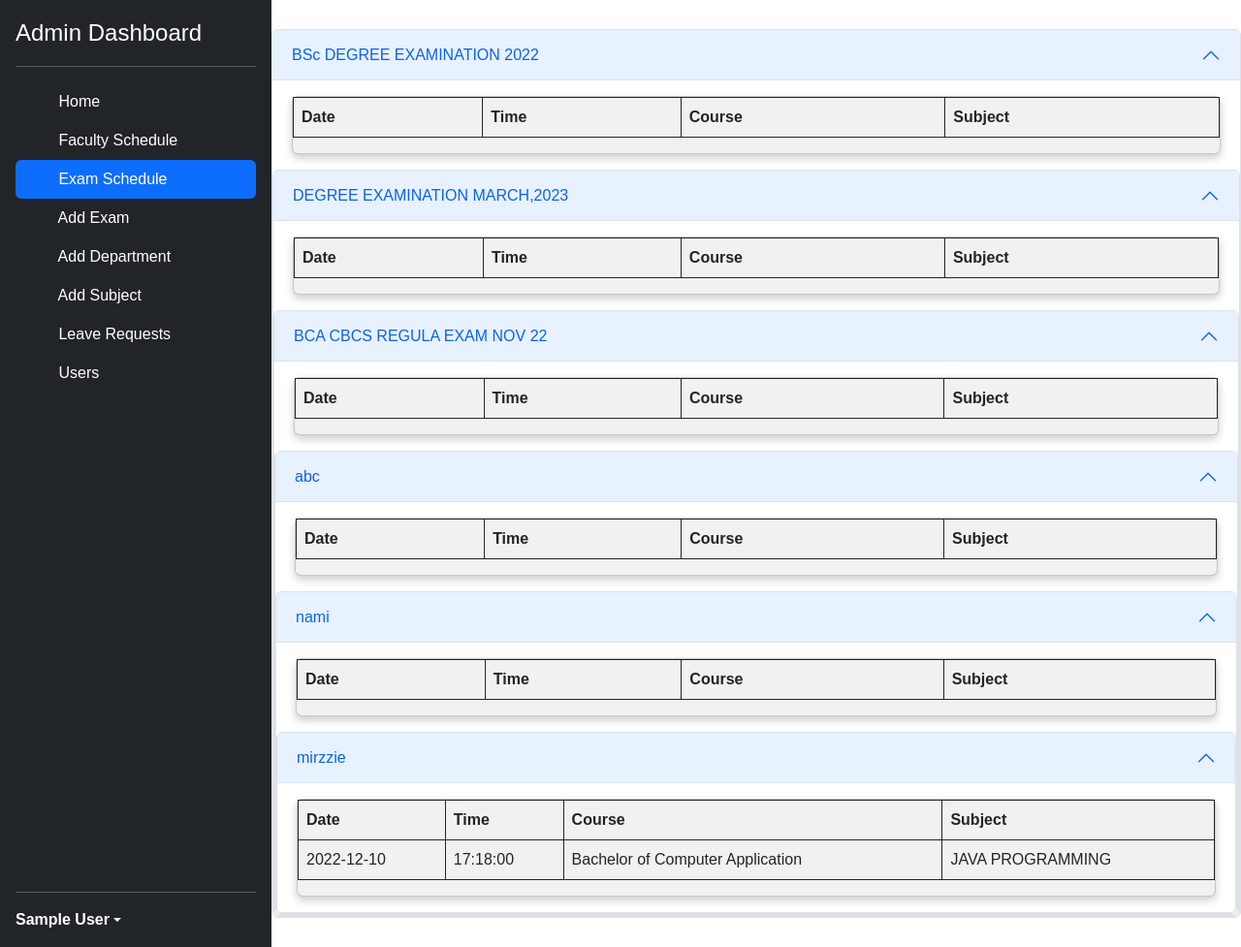
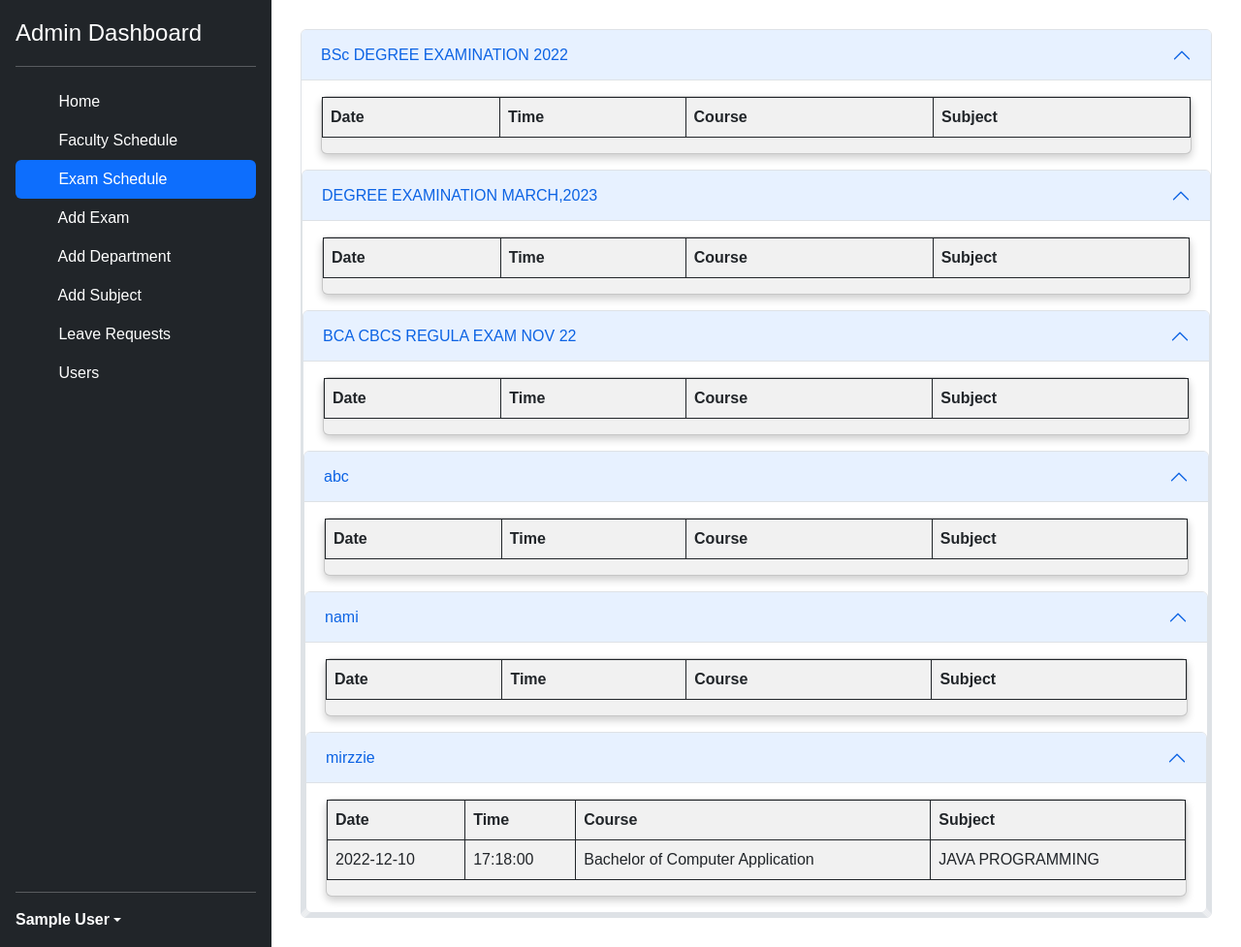
Before and after one commit to Mirzzie/Invigilation-Duty-Scheduler, a PHP site: page /admin/exam_table.php in a window 1280 px wide. Shown: the whole page at 97% size. Run offline with PHP 8.4, Linux system fonts and the light colour scheme; the visitor is signed in with stand-in values (Sample User, id 1); data comes from the database, SQL or seed files in the repository; lists and menus that the app fills with data are empty.

Commit message:
main div : style changes

```diff
--- a/admin/exam_table.php
+++ b/admin/exam_table.php
@@ -201,7 +201,7 @@ $uname = $_SESSION['uname'];
     </div>
   </div>
 
-  <div class="d-flex flex-column flex-grow-1" style="padding-top : 30px;">
+  <div class="d-flex flex-column flex-grow-1" style="overflow: auto; padding : 30px;">
   <?php
   include '../server.php';
   $fetch_exam = "SELECT * FROM exam_tb WHERE status='1'";
```
